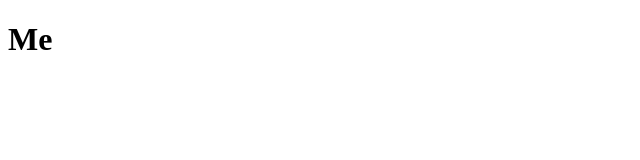
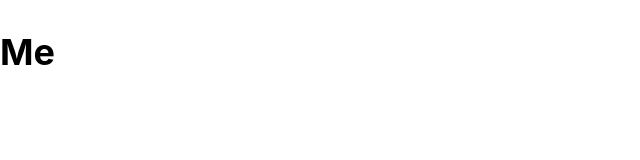
Before and after one commit to doberman7/nextJs-tutorial, a Next.js app: page /authors/me in a window 1280 px wide. Shown: the top 160 px of the page, without its empty margins (0-640 px from the left). Built offline with nearby package versions, Linux system fonts and the light colour scheme.

Commit message:
global css

```diff
--- a/pages/_app.js
+++ b/pages/_app.js
@@ -1,4 +1,6 @@
 //This App component is the top-level component which will be common across all the different pages. You can use this App component to keep state when navigating between pages
+import "../styles/global.css";
+
 export default function App({ Component, pageProps }) {
   return <Component {...pageProps} />;
 }
--- /dev/null
+++ b/styles/global.css
@@ -0,0 +1,27 @@
+html,
+body {
+    padding: 0;
+    margin: 0;
+    font-family: -apple-system, BlinkMacSystemFont, Segoe UI, Roboto, Oxygen, Ubuntu,
+        Cantarell, Fira Sans, Droid Sans, Helvetica Neue, sans-serif;
+    line-height: 1.6;
+    font-size: 18px;
+}
+
+* {
+    box-sizing: border-box;
+}
+
+a {
+    color: #0070f3;
+    text-decoration: none;
+}
+
+a:hover {
+    text-decoration: underline;
+}
+
+img {
+    max-width: 100%;
+    display: block;
+}
```
